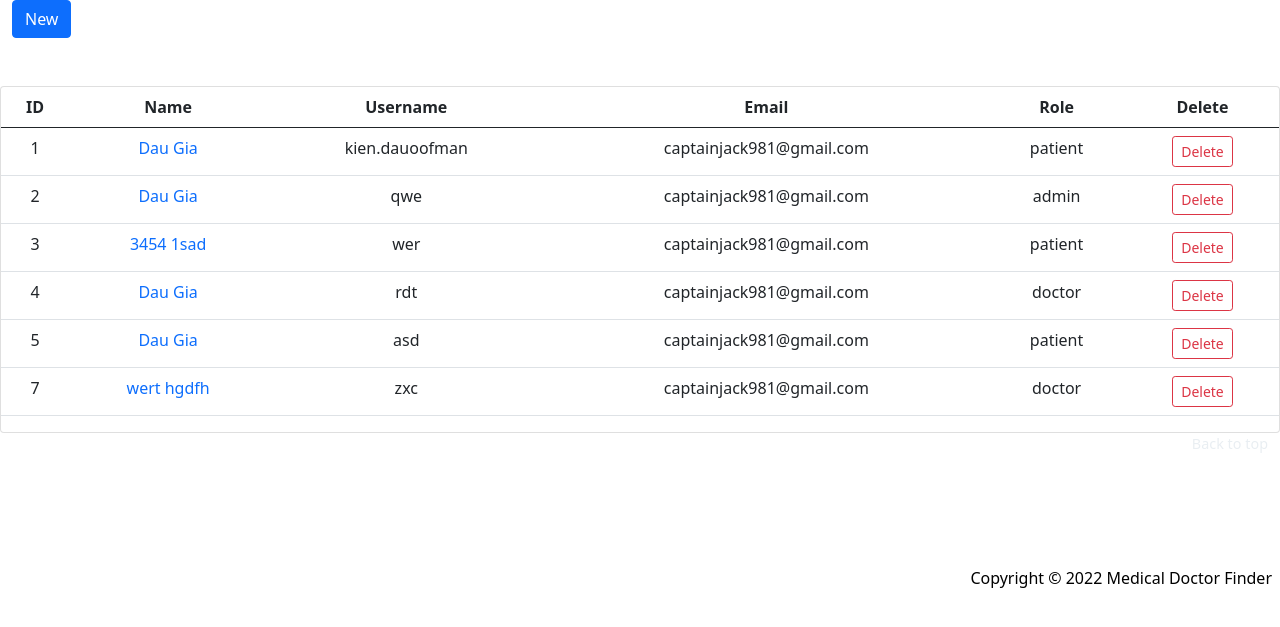
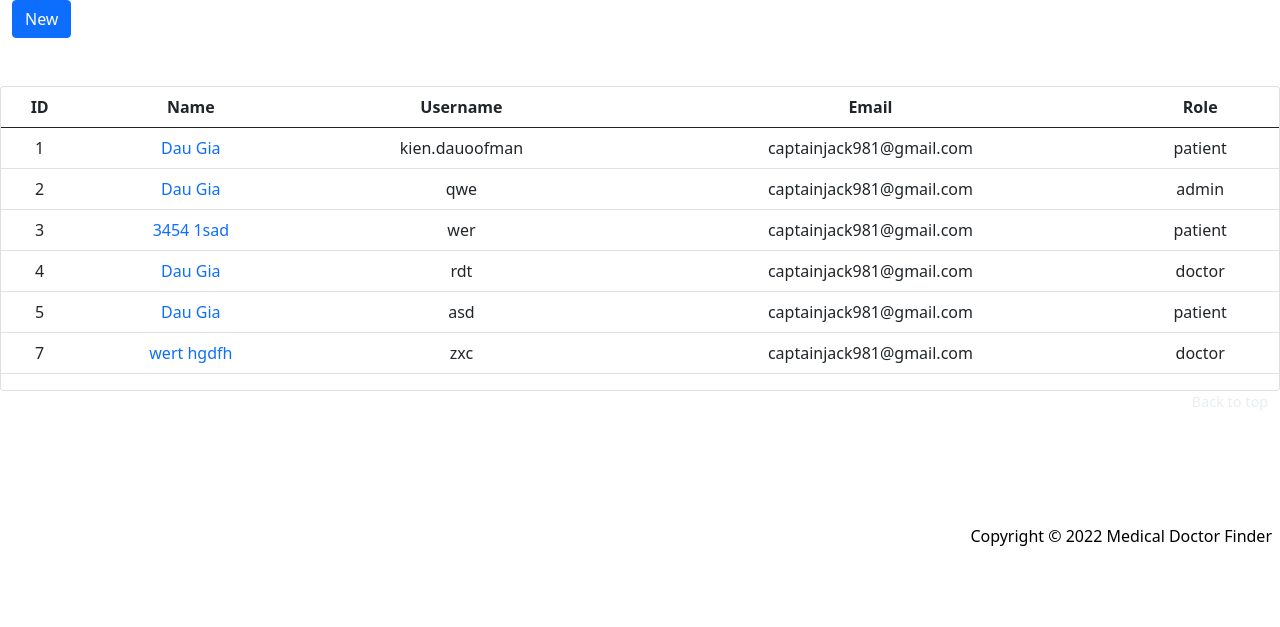
Before and after one commit to chymchym1905/medical-doctor-finder, a PHP site: template views/admin/user/index.php in a window 1280 px wide. Shown: the part 86-713 px from the top of the page. Run offline with PHP 8.4, Linux system fonts and the light colour scheme; the template is opened without the code that fills it, so the values that code supplies are empty; a user stored in the database is signed in; data comes from the database, SQL or seed files in the repository; some libraries are stand-ins or nearby versions.

Commit message:
small change

```diff
--- a/views/admin/user/index.php
+++ b/views/admin/user/index.php
@@ -57,7 +57,6 @@ if(!isset($_SESSION['user_type'])){
                     <th scope="col">Username</th>
                     <th scope="col">Email</th>
                     <th scope="col">Role</th>
-                    <th>Delete</th>
                 </tr>
                 </thead>
                 <tbody>
@@ -74,16 +73,7 @@ if(!isset($_SESSION['user_type'])){
                     <td>' . $user['username']. '</td>
                     <td>' . $user['email'] . '</td>
                     <td>' . $user['user_type'] . '</td>
-                    <td>
-                        <div class="col-auto">
-                            <form method="POST" action="./index.php?page=admin-delete-user">
-                                <button class="btn btn-outline-danger btn-sm" type="submit"
-                                        onclick="">
-                                    Delete
-                                </button>
-                            </form>
-                        </div>
-                    </td>
+
                 </tr>
                 '?>
                 </tbody>
```
Also changed, not shown: views/make-appointment.php (+3 -5 lines).
